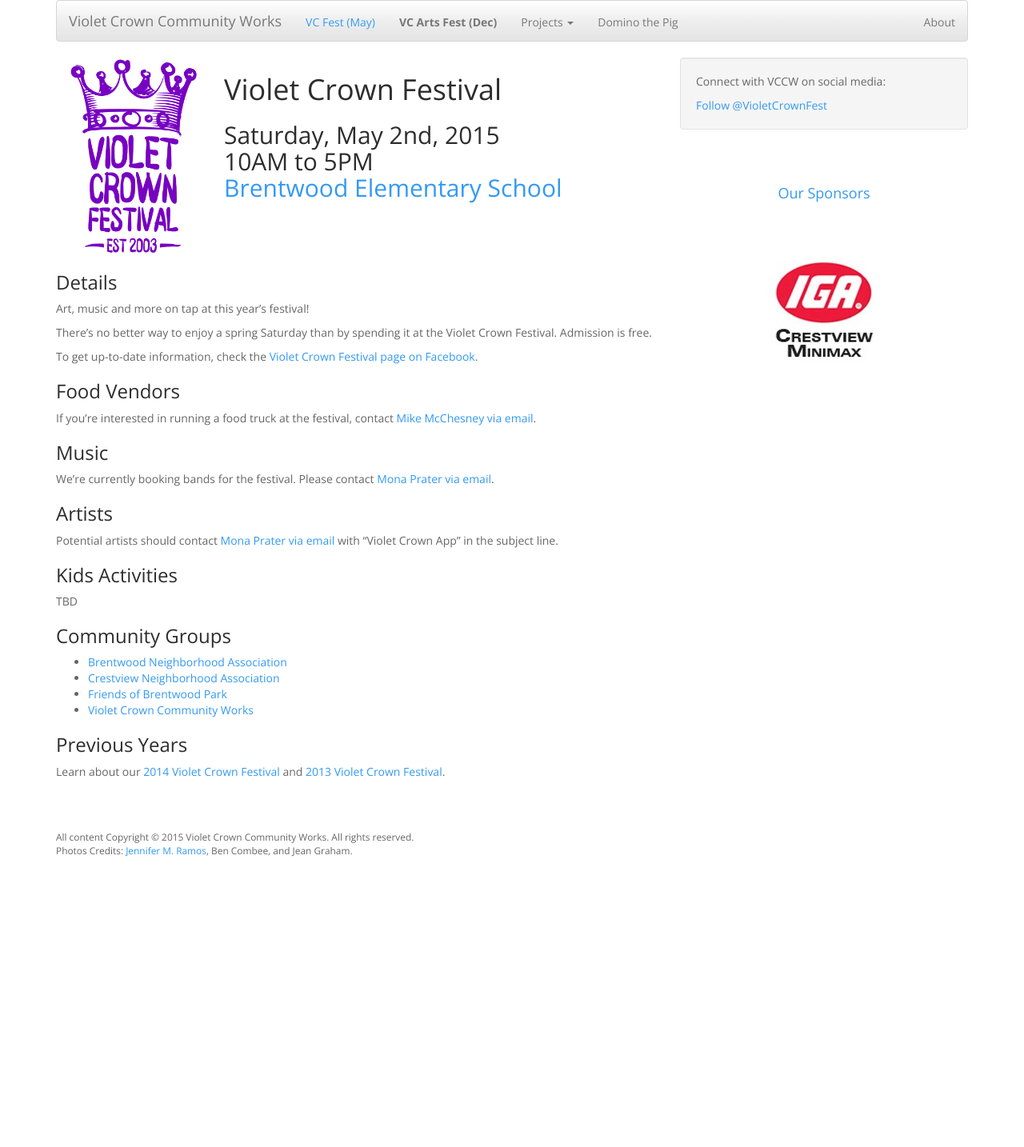
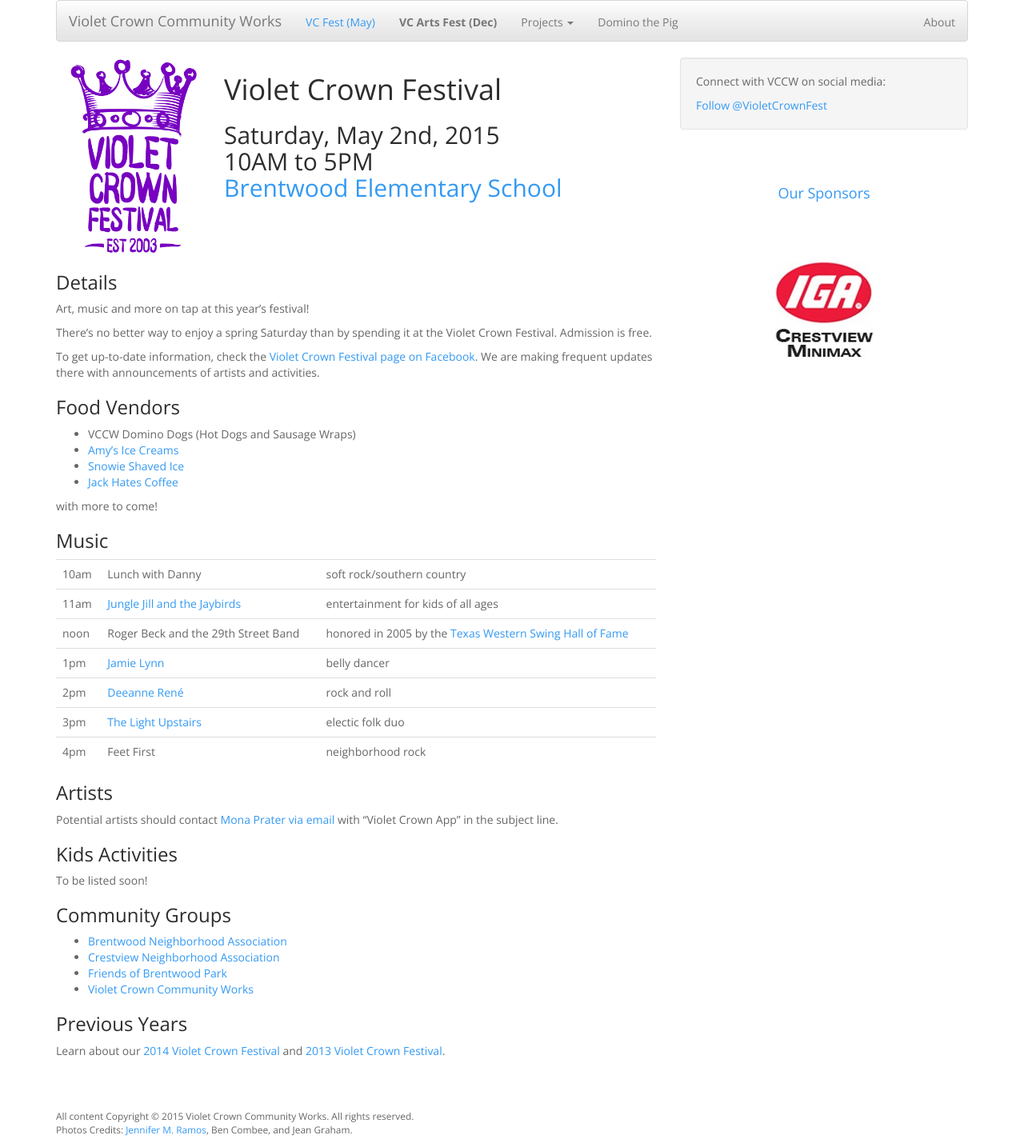
Before and after one commit to vccw/vccw.github.io, a Jekyll site: the page built from vcf.md, in a window 1280 px wide. Shown: the whole page at 80% size. Built offline with Jekyll 4.4.1, drawn with Linux system fonts in a browser that asks for light colours; comment, search, counter and statistics services are not loaded; before the commit the page ends 1085 px from its top, so only the background shows below that.

Commit message:
Update sponsor list and music for 2015 fest

```diff
--- a/_includes/sponsors.html
+++ b/_includes/sponsors.html
@@ -30,5 +30,8 @@
         <div class="item">
             <a href="http://juicehomes.com/idx/?idx-q-ListingAgentID%3C0%3E=491811" target="_blank"><img src="sponsors/carousel-vccw-gold-juice.jpg" alt="Juice Homes - John Dunham" title=""></a>
         </div>
+        <!--<div>
+            <a href="" target="_blank"><img src="sponsors/" alt="" title=""></a>
+        </div>-->
     </div><!-- carousel-inner -->
 </div><!-- carousel -->
--- a/vcf.md
+++ b/vcf.md
@@ -24,15 +24,27 @@
 Violet Crown Festival. Admission is free.
 
 To get up-to-date information, check the [Violet Crown Festival page on Facebook](https://www.facebook.com/VioletCrownFestival).
+We are making frequent updates there with announcements of artists and activities.
 
 ### Food Vendors
 
-If you're interested in running a food truck at the festival, contact
-[Mike McChesney via email](mailto:mcchesneym@vmware.com).
+* VCCW Domino Dogs (Hot Dogs and Sausage Wraps)
+* [Amy's Ice Creams](http://www.amysicecreams.com)
+* [Snowie Shaved Ice](http://www.austinshavedice.com)
+* [Jack Hates Coffee](http://www.jackhatescoffee.com)
+
+with more to come!
 
 ### Music
 
-We're currently booking bands for the festival.  Please contact [Mona Prater via email](mailto:beadornment@Hotmail.com).
+| 10am | Lunch with Danny | soft rock/southern country |
+| 11am | [Jungle Jill and the Jaybirds](http://www.myspace.com/junglejilljaybirds) | entertainment for kids of all ages |
+| noon | Roger Beck and the 29th Street Band | honored in 2005 by the [Texas Western Swing Hall of Fame](http://thewesternartists.com/twshof.htm) |
+|  1pm | [Jamie Lynn](http://www.jamielynnbellydance.com/) | belly dancer |
+|  2pm | [Deeanne René](http://www.deannrene.com/) | rock and roll |
+|  3pm | [The Light Upstairs](http://thelightupstairsband.com) | electic folk duo |
+|  4pm | Feet First | neighborhood rock |
+{:.table}
 
 ### Artists
 
@@ -41,7 +53,7 @@
 
 ### Kids Activities
 
-TBD
+To be listed soon!
 
 ### Community Groups
 
```
Also changed, not shown: sponsors.md (+5 -1 lines).
